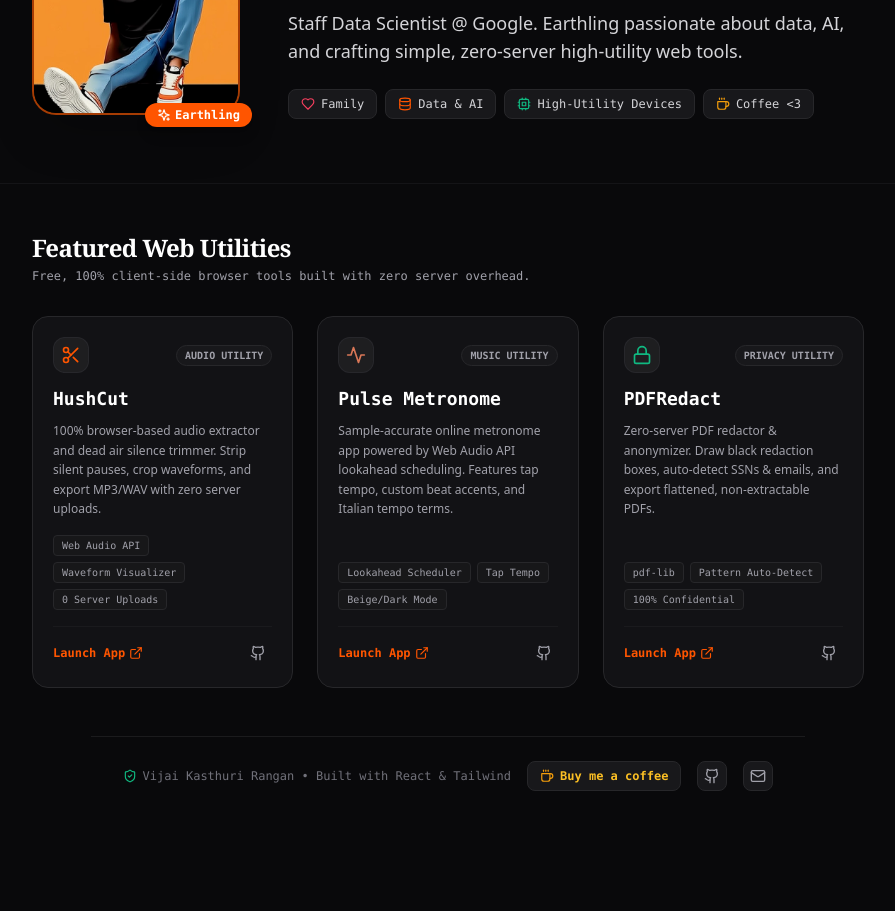
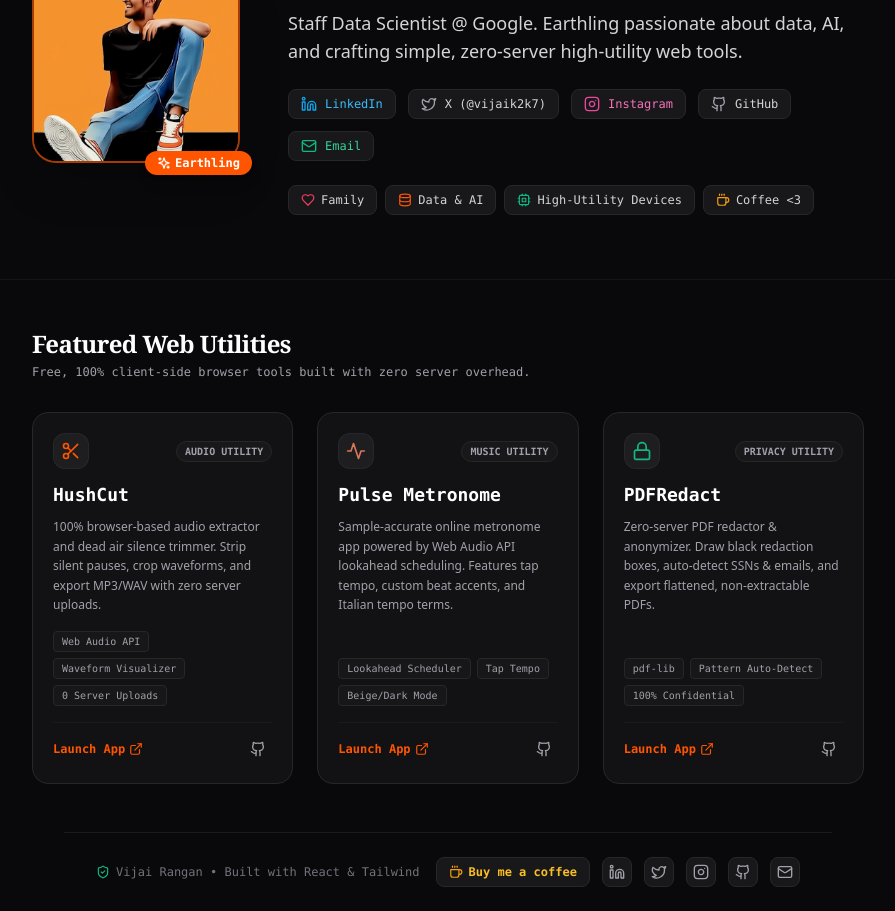
Before and after one commit to vijaik2k7/vijaik2k7.github.io, a React (Vite) app: page / in a window 1280 px wide. Shown: the part 220-1131 px from the top of the page, without its empty margins (192-1087 px from the left). Before the commit the page ends 1035 px from the top, so only its background shows below. Built offline with nearby package versions, Linux system fonts and the light colour scheme.

Commit message:
feat: update name to Vijai Rangan & attach LinkedIn, X, Instagram links

```diff
--- a/index.html
+++ b/index.html
@@ -5,11 +5,11 @@
     <meta name="viewport" content="width=device-width, initial-scale=1.0" />
 
     <!-- Primary SEM/SEO Meta Tags -->
-    <title>Vijai Kasthuri Rangan — Earthling, Data & AI Specialist, Utility Creator</title>
-    <meta name="title" content="Vijai Kasthuri Rangan — Earthling, Data & AI Specialist, Utility Creator" />
-    <meta name="description" content="Personal site of Vijai Kasthuri Rangan. Earthling passionate about Data, AI, high-utility web tools, family, and coffee." />
-    <meta name="keywords" content="Vijai Kasthuri Rangan, Data Science, AI, Machine Learning, Web Audio Utilities, HushCut, Pulse Metronome, PDFRedact, Santa Clara CA" />
-    <meta name="author" content="Vijai Kasthuri Rangan" />
+    <title>Vijai Rangan — Earthling, Data & AI Specialist, Utility Creator</title>
+    <meta name="title" content="Vijai Rangan — Earthling, Data & AI Specialist, Utility Creator" />
+    <meta name="description" content="Personal site of Vijai Rangan. Earthling passionate about Data, AI, high-utility web tools, family, and coffee." />
+    <meta name="keywords" content="Vijai Rangan, Data Science, AI, Machine Learning, Web Audio Utilities, HushCut, Pulse Metronome, PDFRedact, Santa Clara CA" />
+    <meta name="author" content="Vijai Rangan" />
     <meta name="robots" content="index, follow, max-image-preview:large, max-snippet:-1, max-video-preview:-1" />
     <meta name="theme-color" content="#FF5500" />
 
--- a/src/components/Footer.tsx
+++ b/src/components/Footer.tsx
@@ -1,5 +1,5 @@
 import React from 'react';
-import { Coffee, Github, Mail, ShieldCheck } from 'lucide-react';
+import { Coffee, Github, Mail, ShieldCheck, Linkedin, Twitter, Instagram } from 'lucide-react';
 import { ThemeMode } from '../types';
 
 interface FooterProps {
@@ -17,10 +17,10 @@
     >
       <div className="flex items-center gap-1.5 text-center sm:text-left">
         <ShieldCheck className="w-3.5 h-3.5 text-emerald-500 shrink-0" />
-        <span>Vijai Kasthuri Rangan • Built with React & Tailwind</span>
+        <span>Vijai Rangan • Built with React &amp; Tailwind</span>
       </div>
 
-      <div className="flex items-center gap-4">
+      <div className="flex items-center gap-3">
         {/* Buy Me a Coffee Button */}
         <a
           href="https://buymeacoffee.com/vijaik2k7"
@@ -34,6 +34,45 @@
         >
           <Coffee className="w-3.5 h-3.5 text-amber-500" />
           <span>Buy me a coffee</span>
+        </a>
+
+        {/* LinkedIn */}
+        <a
+          href="https://www.linkedin.com/in/vijai.rangan"
+          target="_blank"
+          rel="noopener noreferrer"
+          className={`p-1.5 rounded-lg border transition-colors ${
+            isDark ? 'bg-zinc-900 border-zinc-800 text-zinc-400 hover:text-sky-400' : 'bg-[#e4ddd0] border-[#c8bca8] text-stone-700 hover:text-sky-600'
+          }`}
+          title="LinkedIn Profile"
+        >
+          <Linkedin className="w-4 h-4" />
+        </a>
+
+        {/* X (Twitter) */}
+        <a
+          href="https://x.com/vijaik2k7"
+          target="_blank"
+          rel="noopener noreferrer"
+          className={`p-1.5 rounded-lg border transition-colors ${
+            isDark ? 'bg-zinc-900 border-zinc-800 text-zinc-400 hover:text-white' : 'bg-[#e4ddd0] border-[#c8bca8] text-stone-700 hover:text-stone-900'
+          }`}
+          title="X (Twitter) Profile"
+        >
+          <Twitter className="w-4 h-4" />
+        </a>
+
+        {/* Instagram */}
+        <a
+          href="https://www.instagram.com/vijaik2k7"
+          target="_blank"
+          rel="noopener noreferrer"
+          className={`p-1.5 rounded-lg border transition-colors ${
+            isDark ? 'bg-zinc-900 border-zinc-800 text-zinc-400 hover:text-pink-400' : 'bg-[#e4ddd0] border-[#c8bca8] text-stone-700 hover:text-pink-600'
+          }`}
+          title="Instagram Profile"
+        >
+          <Instagram className="w-4 h-4" />
         </a>
 
         {/* GitHub */}
--- a/src/components/Header.tsx
+++ b/src/components/Header.tsx
@@ -21,11 +21,11 @@
       {/* Left Branding */}
       <div className="flex items-center gap-3">
         <div className="w-8 h-8 rounded-full overflow-hidden border border-[#FF5500]/50 shadow-md">
-          <img src="/profile.png" alt="Vijai Kasthuri Rangan" className="w-full h-full object-cover" />
+          <img src="./profile.png" alt="Vijai Rangan" className="w-full h-full object-cover" />
         </div>
         <div>
           <h1 className={`font-serif font-semibold text-lg tracking-tight ${isDark ? 'text-white' : 'text-stone-900'}`}>
-            Vijai Kasthuri Rangan
+            Vijai Rangan
           </h1>
         </div>
       </div>
--- a/src/components/Hero.tsx
+++ b/src/components/Hero.tsx
@@ -1,5 +1,5 @@
 import React from 'react';
-import { MapPin, Sparkles, Heart, Coffee, Cpu, Database } from 'lucide-react';
+import { MapPin, Sparkles, Heart, Coffee, Cpu, Database, Linkedin, Twitter, Instagram, Github, Mail } from 'lucide-react';
 import { ThemeMode } from '../types';
 
 interface HeroProps {
@@ -16,8 +16,8 @@
         <div className="relative group shrink-0">
           <div className="w-44 h-44 sm:w-52 sm:h-52 rounded-3xl overflow-hidden border-2 shadow-2xl transition-transform duration-300 group-hover:scale-[1.02] border-[#FF5500]/60 bg-amber-500/10">
             <img
-              src="/profile.png"
-              alt="Vijai Kasthuri Rangan"
+              src="./profile.png"
+              alt="Vijai Rangan"
               className="w-full h-full object-cover"
             />
           </div>
@@ -37,7 +37,7 @@
           <h1 className={`text-3xl sm:text-4xl md:text-5xl font-serif font-bold tracking-tight mb-4 ${
             isDark ? 'text-white' : 'text-stone-900'
           }`}>
-            Vijai Kasthuri Rangan
+            Vijai Rangan
           </h1>
 
           <p className={`text-base sm:text-lg leading-relaxed mb-6 font-sans ${
@@ -45,6 +45,82 @@
           }`}>
             Staff Data Scientist @ Google. Earthling passionate about data, AI, and crafting simple, zero-server high-utility web tools.
           </p>
+
+          {/* Social Links Row */}
+          <div className="flex flex-wrap items-center justify-center md:justify-start gap-3 mb-6">
+            <a
+              href="https://www.linkedin.com/in/vijai.rangan"
+              target="_blank"
+              rel="noopener noreferrer"
+              className={`inline-flex items-center gap-2 px-3 py-1.5 rounded-lg border text-xs font-mono font-medium transition-all ${
+                isDark
+                  ? 'bg-zinc-900 hover:bg-zinc-800 border-zinc-800 text-sky-400 hover:text-sky-300'
+                  : 'bg-[#e4ddd0] hover:bg-[#d8cebc] border-[#c8bca8] text-sky-700 shadow-sm'
+              }`}
+              title="LinkedIn Profile"
+            >
+              <Linkedin className="w-4 h-4 text-sky-500" />
+              <span>LinkedIn</span>
+            </a>
+
+            <a
+              href="https://x.com/vijaik2k7"
+              target="_blank"
+              rel="noopener noreferrer"
+              className={`inline-flex items-center gap-2 px-3 py-1.5 rounded-lg border text-xs font-mono font-medium transition-all ${
+                isDark
+                  ? 'bg-zinc-900 hover:bg-zinc-800 border-zinc-800 text-zinc-300 hover:text-white'
+                  : 'bg-[#e4ddd0] hover:bg-[#d8cebc] border-[#c8bca8] text-stone-800 shadow-sm'
+              }`}
+              title="X (Twitter) Profile"
+            >
+              <Twitter className="w-4 h-4 text-stone-400 dark:text-zinc-400" />
+              <span>X (@vijaik2k7)</span>
+            </a>
+
+            <a
+              href="https://www.instagram.com/vijaik2k7"
+              target="_blank"
+              rel="noopener noreferrer"
+              className={`inline-flex items-center gap-2 px-3 py-1.5 rounded-lg border text-xs font-mono font-medium transition-all ${
+                isDark
+                  ? 'bg-zinc-900 hover:bg-zinc-800 border-zinc-800 text-pink-400 hover:text-pink-300'
+                  : 'bg-[#e4ddd0] hover:bg-[#d8cebc] border-[#c8bca8] text-pink-700 shadow-sm'
+              }`}
+              title="Instagram Profile"
+            >
+              <Instagram className="w-4 h-4 text-pink-500" />
+              <span>Instagram</span>
+            </a>
+
+            <a
+              href="https://github.com/vijaik2k7"
+              target="_blank"
+              rel="noopener noreferrer"
+              className={`inline-flex items-center gap-2 px-3 py-1.5 rounded-lg border text-xs font-mono font-medium transition-all ${
+                isDark
+                  ? 'bg-zinc-900 hover:bg-zinc-800 border-zinc-800 text-zinc-300 hover:text-white'
+                  : 'bg-[#e4ddd0] hover:bg-[#d8cebc] border-[#c8bca8] text-stone-800 shadow-sm'
+              }`}
+              title="GitHub Profile"
+            >
+              <Github className="w-4 h-4 text-stone-400 dark:text-zinc-400" />
+              <span>GitHub</span>
+            </a>
+
+            <a
+              href="mailto:vijai.kasthurirangan@gmail.com"
+              className={`inline-flex items-center gap-2 px-3 py-1.5 rounded-lg border text-xs font-mono font-medium transition-all ${
+                isDark
+                  ? 'bg-zinc-900 hover:bg-zinc-800 border-zinc-800 text-emerald-400 hover:text-emerald-300'
+                  : 'bg-[#e4ddd0] hover:bg-[#d8cebc] border-[#c8bca8] text-emerald-800 shadow-sm'
+              }`}
+              title="Email"
+            >
+              <Mail className="w-4 h-4 text-emerald-500" />
+              <span>Email</span>
+            </a>
+          </div>
 
           {/* Minimalist Interest Pills */}
           <div className="flex flex-wrap items-center justify-center md:justify-start gap-2 text-xs font-mono">
@@ -57,7 +133,7 @@
             <span className={`px-3 py-1.5 rounded-lg border flex items-center gap-1.5 ${
               isDark ? 'bg-zinc-900 border-zinc-800 text-zinc-300' : 'bg-[#e4ddd0] border-[#c8bca8] text-stone-800'
             }`}>
-              <Database className="w-3.5 h-3.5 text-[#FF5500]" /> Data & AI
+              <Database className="w-3.5 h-3.5 text-[#FF5500]" /> Data &amp; AI
             </span>
 
             <span className={`px-3 py-1.5 rounded-lg border flex items-center gap-1.5 ${
```
Also changed, not shown: 1 other file (tests, documents, lock files or other folders).
